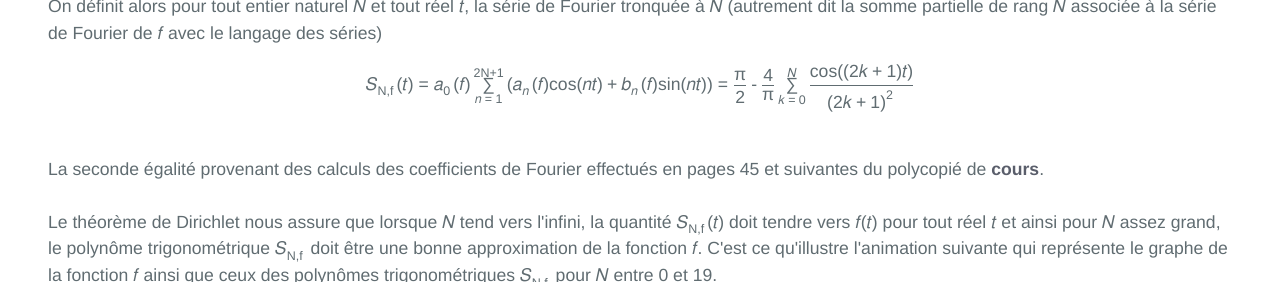
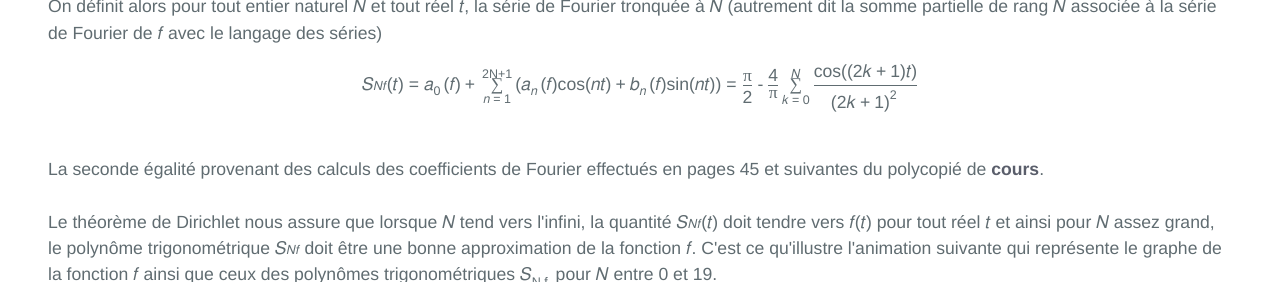
Before and after one commit to KevinDestagnol/algebre.github.io, a Jekyll site: the page built from triangle.md, in a window 1280 px wide, cut to the strip 831-1113 px from the top of the page. Built offline with Jekyll 4.4.1, drawn with Linux system fonts in a browser that asks for light colours; some web fonts are replaced.

Commit message:
Update default9.html

```diff
--- a/_layouts/default9.html
+++ b/_layouts/default9.html
@@ -40,16 +40,16 @@
 On définit alors pour tout entier naturel <math><mi>N</mi></math> et tout réel <math><mi>t</mi></math>, la série de Fourier tronquée à <math><mi>N</mi></math> (autrement dit la somme partielle de rang <math><mi>N</mi></math> associée à la série de Fourier de <math><mi>f</mi></math> avec le langage des séries) </br>
 <p class="flotte" style="text-align:center">
 <math mathsize="normal" xmlns='http://www.w3.org/1998/Math/MathML' display='block' style="font-family:Times New Roman, Times, serif;">
-	<msub><mi>S</mi><mi>N,f</mi></msub><mi>(</mi><mi>t</mi><mi>)</mi>
+	<msub><mi>S</mi><mi>N</mi>,<mi>f</mi></msub><mi>(</mi><mi>t</mi><mi>)</mi>
     <mo>=</mo>
-	<msub><mi>a</mi><mn>0</mn></msub><mi>(</mi><mi>f</mi><mi>)</mi>mo>+</mo>
+	<msub><mi>a</mi><mn>0</mn></msub><mi>(</mi><mi>f</mi><mi>)</mi><mo>+</mo>
     <munderover displaystyle="true">
-      <mo>&sum;</mo>
+      <mo style="font-family:Times New Roman, Times, serif;">&sum;</mo>
       <mrow><mi>n</mi><mo>=</mo><mn>1</mn></mrow>
       <mi>2N+1</mi>
     </munderover>
 	<mi>(</mi>
-	    <msub><mi>a</mi><mi>n</mi></msub><mi>(</mi><mi>f</mi><<mi>)</mi><mi>cos</mi>
+	    <msub><mi>a</mi><mi>n</mi></msub><mi>(</mi><mi>f</mi><mi>)</mi><mi>cos</mi>
 	<mi>(</mi>
 	<mi>n</mi>
 	<mi>t</mi>
@@ -59,8 +59,8 @@
 	<mi>t</mi>
   <mi>)</mi>
 	<mi>)</mi>
-    <mo>=</mo><mfrac><mn>&pi;</mn><mn>2</mn></mfrac><mo>-</mo><mfrac><mn>4</mn><mn>&pi;</mn></mfrac><munderover>
-      <mo>&sum;</mo>
+    <mo>=</mo><mfrac><mn style="font-family:Times New Roman, Times, serif;">&pi;</mn><mn>2</mn></mfrac><mo>-</mo><mfrac><mn>4</mn><mn style="font-family:Times New Roman, Times, serif;">&pi;</mn></mfrac><munderover>
+      <mo style="font-family:Times New Roman, Times, serif;">&sum;</mo>
       <mrow><mi>k</mi><mo>=</mo><mn>0</mn></mrow>
       <mi>N</mi>
     </munderover><mfrac>
@@ -77,7 +77,7 @@
 La seconde égalité provenant des calculs des coefficients de Fourier effectués en pages 45 et suivantes du polycopié de <a href="cours_maths_254.pdf">cours<c></a>.
 </br>
 </br>
-Le théorème de Dirichlet nous assure que lorsque <math><mi>N</mi></math> tend vers l'infini, la quantité <math><msub><mi>S</mi><mi>N,f</mi></msub><mi>(</mi><mi>t</mi><mi>)</mi></math> doit tendre vers <math><mi>f</mi><mi>(</mi><mi>t</mi><mi>)</mi></math> pour tout réel <math><mi>t</mi></math> et ainsi pour <math><mi>N</mi></math> assez grand, le polynôme trigonométrique <math><msub><mi>S</mi><mi>N,f</mi></msub></math> doit être une bonne approximation de la fonction <math><mi>f</mi></math>. C'est ce qu'illustre l'animation suivante qui représente le graphe de la fonction <math><mi>f</mi></math> ainsi que ceux des polynômes trigonométriques <math><msub><mi>S</mi><mi>N,f</mi></msub></math> pour <math><mi>N</mi></math> entre 0 et 19.
+Le théorème de Dirichlet nous assure que lorsque <math><mi>N</mi></math> tend vers l'infini, la quantité <math><msub><mi>S</mi><mi>N</mi>,<mi>f</mi></msub><mi>(</mi><mi>t</mi><mi>)</mi></math> doit tendre vers <math><mi>f</mi><mi>(</mi><mi>t</mi><mi>)</mi></math> pour tout réel <math><mi>t</mi></math> et ainsi pour <math><mi>N</mi></math> assez grand, le polynôme trigonométrique <math><msub><mi>S</mi><mi>N</mi>,<mi>f</mi></msub></math> doit être une bonne approximation de la fonction <math><mi>f</mi></math>. C'est ce qu'illustre l'animation suivante qui représente le graphe de la fonction <math><mi>f</mi></math> ainsi que ceux des polynômes trigonométriques <math><msub><mi>S</mi><mi>N,f</mi></msub></math> pour <math><mi>N</mi></math> entre 0 et 19.
 </br>
 <p class="flotte" style="text-align:center">
  <video controls>
```
